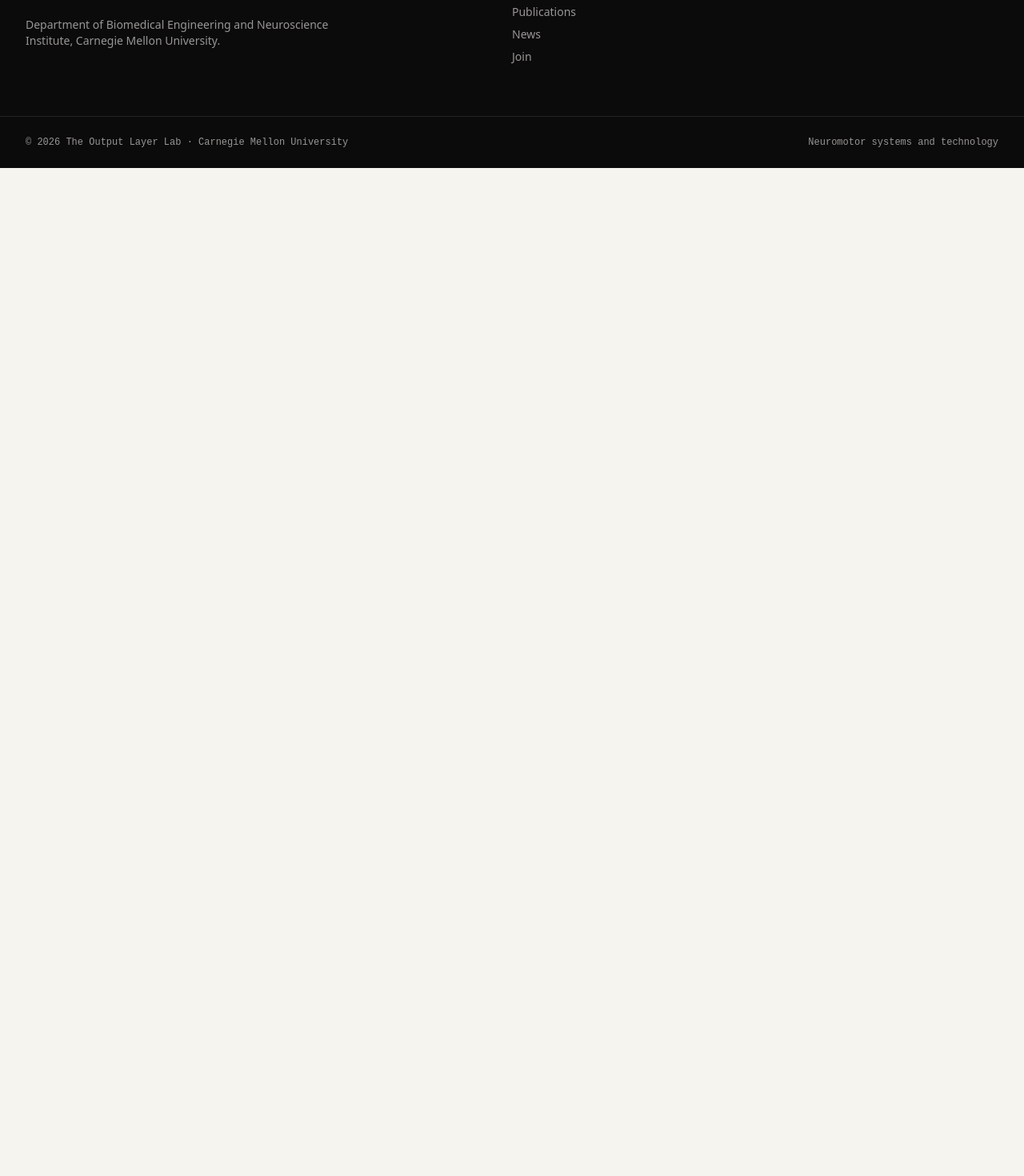
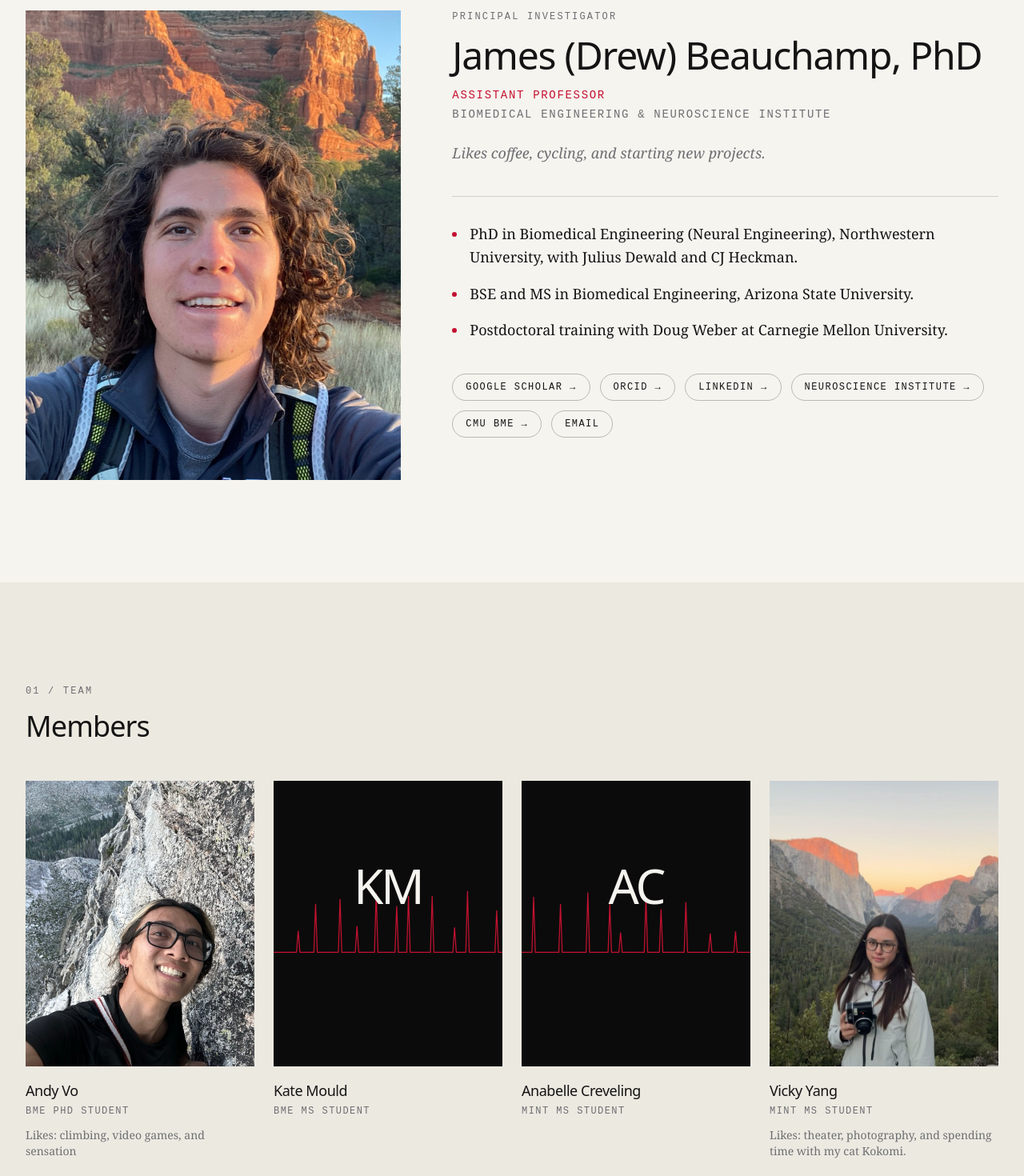
Before and after one commit to devansh-gr/Beauchamp_Lab, a React (Vite) app in the folder site/: page /people in a window 1280 px wide. Shown: the part 480-1950 px from the top of the page at 80% size. Before the commit the page ends 800 px from the top, so only its background shows below. Built offline with nearby package versions, Linux system fonts and the light colour scheme.

Commit message:
Build People page

```diff
--- /dev/null
+++ b/site/src/components/people/Monogram.tsx
@@ -0,0 +1,50 @@
+function hash(s: string) {
+  let h = 2166136261
+  for (let i = 0; i < s.length; i++) {
+    h ^= s.charCodeAt(i)
+    h = Math.imul(h, 16777619)
+  }
+  return h >>> 0
+}
+
+function rng(seed: number) {
+  let a = seed
+  return () => {
+    a = (a + 0x6d2b79f5) | 0
+    let t = Math.imul(a ^ (a >>> 15), 1 | a)
+    t = (t + Math.imul(t ^ (t >>> 7), 61 | t)) ^ t
+    return ((t ^ (t >>> 14)) >>> 0) / 4294967296
+  }
+}
+
+export function initials(name: string) {
+  const parts = name.replace(/,.*$/, '').split(/\s+/).filter(Boolean)
+  return ((parts[0]?.[0] ?? '') + (parts.length > 1 ? parts[parts.length - 1][0] : '')).toUpperCase()
+}
+
+/** Deterministic spike train: baseline with spikes at name-seeded positions. */
+function spikePath(name: string) {
+  const r = rng(hash(name))
+  const W = 200
+  const base = 150
+  let d = `M0 ${base}`
+  let x = 0
+  while (x < W) {
+    x += 8 + r() * 18
+    if (x >= W - 4) break
+    const h = 14 + r() * 40
+    d += ` L${(x - 1.5).toFixed(1)} ${base} L${x.toFixed(1)} ${(base - h).toFixed(1)} L${(x + 1.5).toFixed(1)} ${base}`
+  }
+  return d + ` L${W} ${base}`
+}
+
+export default function Monogram({ name }: { name: string }) {
+  return (
+    <div role="img" aria-label={`${name}, no photo`} className="relative flex h-full w-full items-center justify-center overflow-hidden bg-ink">
+      <svg viewBox="0 0 200 250" preserveAspectRatio="none" className="absolute inset-0 h-full w-full" aria-hidden="true">
+        <path d={spikePath(name)} fill="none" stroke="var(--color-red)" strokeWidth="1.25" vectorEffect="non-scaling-stroke" />
+      </svg>
+      <span className="relative mb-24 font-sans text-6xl font-medium tracking-tighter text-paper">{initials(name)}</span>
+    </div>
+  )
+}
--- /dev/null
+++ b/site/src/components/people/PeopleGrid.tsx
@@ -0,0 +1,25 @@
+import type { Person } from '../../content/types'
+import { Container, Eyebrow, Reveal } from '../ui/Reveal'
+import PersonCard from './PersonCard'
+
+export default function PeopleGrid({ eyebrow, title, people, tone }: { eyebrow: string; title: string; people: Person[]; tone: 'paper' | 'paper-2' }) {
+  return (
+    <section className={`${tone === 'paper' ? 'bg-paper' : 'bg-paper-2'} py-24 sm:py-32`} aria-labelledby={`${eyebrow}-h`}>
+      <Container>
+        <Reveal>
+          <Eyebrow>{eyebrow}</Eyebrow>
+          <h2 id={`${eyebrow}-h`} className="mt-4 text-3xl font-medium tracking-tight sm:text-4xl">{title}</h2>
+        </Reveal>
+        <ul className="mt-12 grid grid-cols-2 gap-x-4 gap-y-12 sm:gap-x-6 md:grid-cols-3 lg:grid-cols-4">
+          {people.map((p, i) => (
+            <li key={p.slug}>
+              <Reveal delay={Math.min(i, 5) * 0.08}>
+                <PersonCard person={p} />
+              </Reveal>
+            </li>
+          ))}
+        </ul>
+      </Container>
+    </section>
+  )
+}
--- /dev/null
+++ b/site/src/components/people/PersonCard.tsx
@@ -0,0 +1,33 @@
+import type { Person } from '../../content/types'
+import Monogram from './Monogram'
+
+const hoverOnly = '[@media(hover:hover)]'
+
+export default function PersonCard({ person }: { person: Person }) {
+  return (
+    <figure tabIndex={0} className="group outline-offset-4 transition-transform duration-500 ease-out-expo hover:-translate-y-1 focus-visible:-translate-y-1">
+      <div className="aspect-[4/5] overflow-hidden bg-ink">
+        {person.photo ? (
+          <img
+            src={person.photo}
+            alt={person.name}
+            loading="lazy"
+            style={{ objectPosition: person.photoPos }}
+            className={`h-full w-full object-cover transition duration-700 ease-out-expo ${hoverOnly}:grayscale ${hoverOnly}:group-hover:scale-105 ${hoverOnly}:group-hover:grayscale-0 ${hoverOnly}:group-focus-visible:scale-105 ${hoverOnly}:group-focus-visible:grayscale-0`}
+          />
+        ) : (
+          <Monogram name={person.name} />
+        )}
+      </div>
+      <figcaption className="mt-4">
+        <p className="text-lg font-medium tracking-tight">{person.name}</p>
+        <p className="mt-1 font-mono text-xs uppercase tracking-[0.12em] text-iron">{person.role}</p>
+        {person.likes && (
+          <p className={`mt-3 font-serif text-sm leading-snug text-iron transition duration-500 ${hoverOnly}:opacity-0 ${hoverOnly}:group-hover:opacity-100 ${hoverOnly}:group-focus-visible:opacity-100`}>
+            {person.likes}
+          </p>
+        )}
+      </figcaption>
+    </figure>
+  )
+}
--- /dev/null
+++ b/site/src/components/people/PiFeature.tsx
@@ -0,0 +1,56 @@
+import { PI } from '../../content/lab'
+import { Container, Eyebrow, Reveal } from '../ui/Reveal'
+
+export default function PiFeature() {
+  return (
+    <section className="bg-paper py-24 sm:py-32" aria-labelledby="pi-name">
+      <Container className="grid gap-12 lg:grid-cols-12 lg:gap-16">
+        <Reveal className="lg:col-span-5">
+          <div className="aspect-[4/5] overflow-hidden bg-ink">
+            {PI.photo && <img src={PI.photo} alt={PI.name} style={{ objectPosition: PI.photoPos }} className="h-full w-full object-cover" />}
+          </div>
+        </Reveal>
+        <div className="lg:col-span-7">
+          <Reveal delay={0.1}>
+            <Eyebrow>{PI.role}</Eyebrow>
+            <h2 id="pi-name" className="mt-4 text-4xl font-medium tracking-tight sm:text-5xl">{PI.name}</h2>
+            <p className="mt-4 font-mono text-sm uppercase tracking-[0.12em] text-red">{PI.title}</p>
+            <p className="mt-1 font-mono text-sm uppercase tracking-[0.12em] text-iron">{PI.dept}</p>
+            {PI.likes && <p className="mt-6 font-serif text-lg italic text-iron">{PI.likes}</p>}
+          </Reveal>
+          <Reveal delay={0.2}>
+            <ul className="mt-10 space-y-4 border-t border-ink/15 pt-8 font-serif text-lg leading-relaxed">
+              {PI.bio.map((b) => (
+                <li key={b} className="flex gap-4">
+                  <span aria-hidden="true" className="mt-3 h-1.5 w-1.5 shrink-0 rounded-full bg-red" />
+                  <span>{b}</span>
+                </li>
+              ))}
+            </ul>
+          </Reveal>
+          {PI.links && (
+            <Reveal delay={0.3}>
+              <ul className="mt-10 flex flex-wrap gap-3">
+                {PI.links.map((l) => {
+                  const external = /^https?:/.test(l.href)
+                  return (
+                    <li key={l.href}>
+                      <a
+                        href={l.href}
+                        {...(external ? { target: '_blank', rel: 'noopener noreferrer' } : {})}
+                        className="inline-block rounded-full border border-ink/25 px-4 py-2 font-mono text-xs uppercase tracking-[0.12em] transition hover:border-red hover:bg-red hover:text-paper"
+                      >
+                        {l.label}
+                        {external && <span aria-hidden="true"> &rarr;</span>}
+                      </a>
+                    </li>
+                  )
+                })}
+              </ul>
+            </Reveal>
+          )}
+        </div>
+      </Container>
+    </section>
+  )
+}
--- a/site/src/pages/People.tsx
+++ b/site/src/pages/People.tsx
@@ -1,6 +1,15 @@
+import { COLLABORATORS, MEMBERS } from '../content/lab'
+import PeopleGrid from '../components/people/PeopleGrid'
+import PiFeature from '../components/people/PiFeature'
 import { PageHeader } from '../components/ui/Reveal'
 
-// STUB: replaced by page-builder.
 export default function People() {
-  return <PageHeader eyebrow="People" title="People" />
+  return (
+    <>
+      <PageHeader eyebrow="People" title="People" />
+      <PiFeature />
+      <PeopleGrid eyebrow="01 / Team" title="Members" people={MEMBERS} tone="paper-2" />
+      {COLLABORATORS.length > 0 && <PeopleGrid eyebrow="02 / Network" title="Collaborators" people={COLLABORATORS} tone="paper" />}
+    </>
+  )
 }
```
